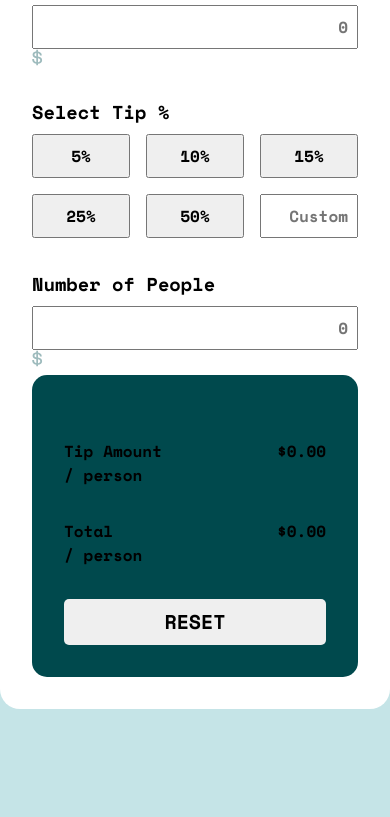
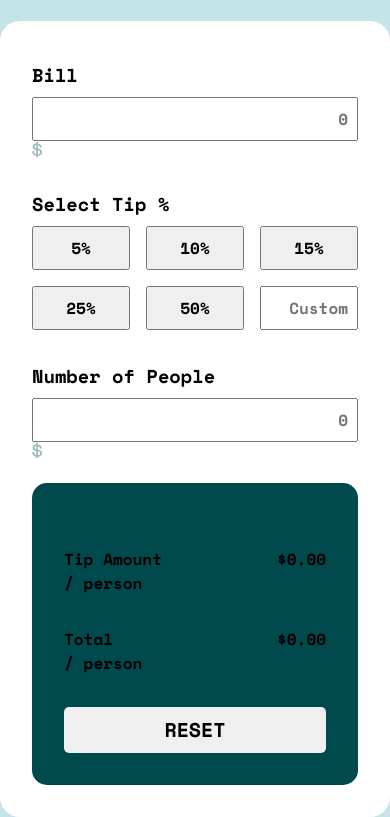
Before and after one commit to alberthgrande/tip-calculator-app-main, a plain HTML site: page index.html in a window 390 px wide. Shown: the part 118-935 px from the top of the page. Before the commit the page ends 851 px from the top, so only its background shows below. Drawn offline with nearby package versions, Linux system fonts and the light colour scheme.

Commit message:
[Modified] css/media.css change the viewport and added new view for mobile

```diff
--- a/css/media.css
+++ b/css/media.css
@@ -1,7 +1,23 @@
-@media only screen and (min-width: 600px) {
+.tip-container {
+  display: grid;
+  /* grid-template-columns: repeat(2, 1fr); */
+  gap: 1rem;
+}
+@media only screen and (min-width: 746px) {
   .tip-container {
     display: grid;
     grid-template-columns: repeat(2, 1fr);
     gap: 3rem;
+    border-radius: 20px;
+      margin: 70px 0 0 0;
   }
 }
+
+@media only screen and (max-width: 746px) {
+  .tip-container {
+   margin: 70px 0 -130px 0;
+   border-top-left-radius: 20px;
+   border-top-right-radius: 20px;
+
+  }
+}
```
